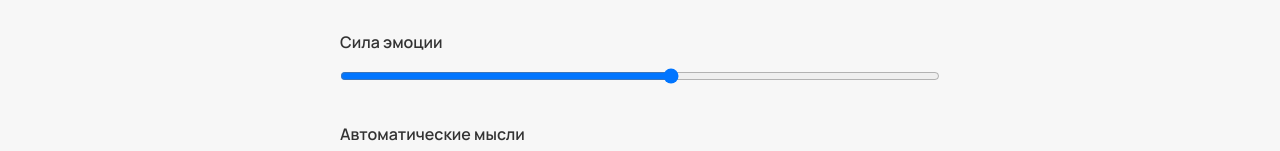
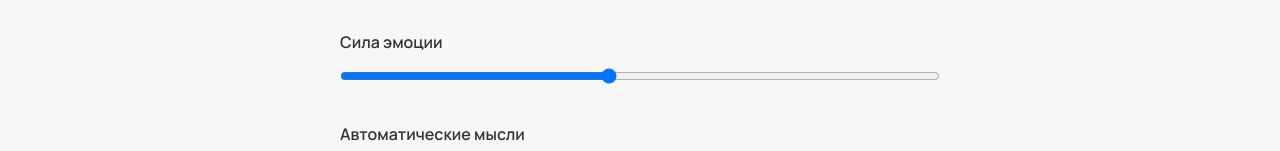
Before and after one commit to becasualle/softskillz-firebase, a Next.js app: page /notes/create-note in a window 1280 px wide. Shown: the part 453-604 px from the top of the page. Built offline with nearby package versions, Linux system fonts and the light colour scheme; no server answers; sample sign-in values are in the browser's storage.

Commit message:
fixed bugs with distortions state and emotePower values

```diff
--- a/src/features/posts/data.ts
+++ b/src/features/posts/data.ts
@@ -45,7 +45,7 @@ export const testimonialsContent: Testimonial[] = [
     },
   },
   {
-    emphasized: "Заняти легко встроились в мой график",
+    emphasized: "Занятия легко встроились в мой график",
     body: "Раньше мне было сложно найти время, чтобы ездить на какие-то тренинги. А онлайн-тренажер можно использовать где и когда угодно - пока я еду в метро, стою в очереди или принимаю пищу",
     color: "green",
     author: {
--- a/src/features/posts/notesSlice.ts
+++ b/src/features/posts/notesSlice.ts
@@ -19,12 +19,12 @@ export interface Distortion {
 export interface PostNote {
   title: string;
   description: string;
-  emotion: "",
-  emotePower: "",
-  autoThoughts: "",
-  distortions: string[],
-  thoughtAnalyze: "",
-  rationalThoughts: "",
+  emotion: "";
+  emotePower: "";
+  autoThoughts: "";
+  distortions: string[];
+  thoughtAnalyze: "";
+  rationalThoughts: "";
   author: Author;
   createdAt: string;
 }
@@ -96,9 +96,9 @@ export const defaultNote = {
   title: "",
   description: "",
   emotion: "",
-  emotePower: "",
+  emotePower: "5",
   autoThoughts: "",
-  distortions: [],
+  distortions: initialDistortions,
   thoughtAnalyze: "",
   rationalThoughts: "",
 };
--- a/src/pages/notes/[id].tsx
+++ b/src/pages/notes/[id].tsx
@@ -14,7 +14,7 @@ type Props = {
 const Note: NextPage<Props> = ({ postId }) => {
   const router = useRouter();
   const { isAuth } = useGlobalContext();
-  const [note, setNote] = useState(defaultNote);
+  const [note, setNote] = useState({ ...defaultNote, distortions: [] });
   const noteRef = doc(db, "notes", postId);
 
   useEffect(() => {
--- a/src/pages/notes/create-note.tsx
+++ b/src/pages/notes/create-note.tsx
@@ -8,7 +8,6 @@ import { useGlobalContext } from "../../context";
 import {
   Author,
   defaultNote,
-  initialDistortions,
 } from "../../features/posts/notesSlice";
 import Button from "../../components/Button";
 import dayjs from "dayjs";
@@ -16,9 +15,8 @@ import dayjs from "dayjs";
 interface Props { }
 
 const createNote: NextPage<Props> = () => {
-  const initialNote = { ...defaultNote, distortions: initialDistortions };
+  const initialNote = JSON.parse(JSON.stringify(defaultNote));
   const [note, setNote] = useState(initialNote);
-
   const router = useRouter();
 
   const notesCollectionRef = collection(db, "notes");
--- a/src/pages/notes/edit/[id].tsx
+++ b/src/pages/notes/edit/[id].tsx
@@ -17,7 +17,7 @@ interface Props {
 const editNote: NextPage<Props> = ({ postId }) => {
   const router = useRouter();
   const { isAuth } = useGlobalContext();
-  const initialNote = { ...defaultNote, distortions: initialDistortions };
+  const initialNote = JSON.parse(JSON.stringify(defaultNote));
   const [note, setNote] = useState(initialNote);
   const noteRef = doc(db, "notes", postId);
 
```
